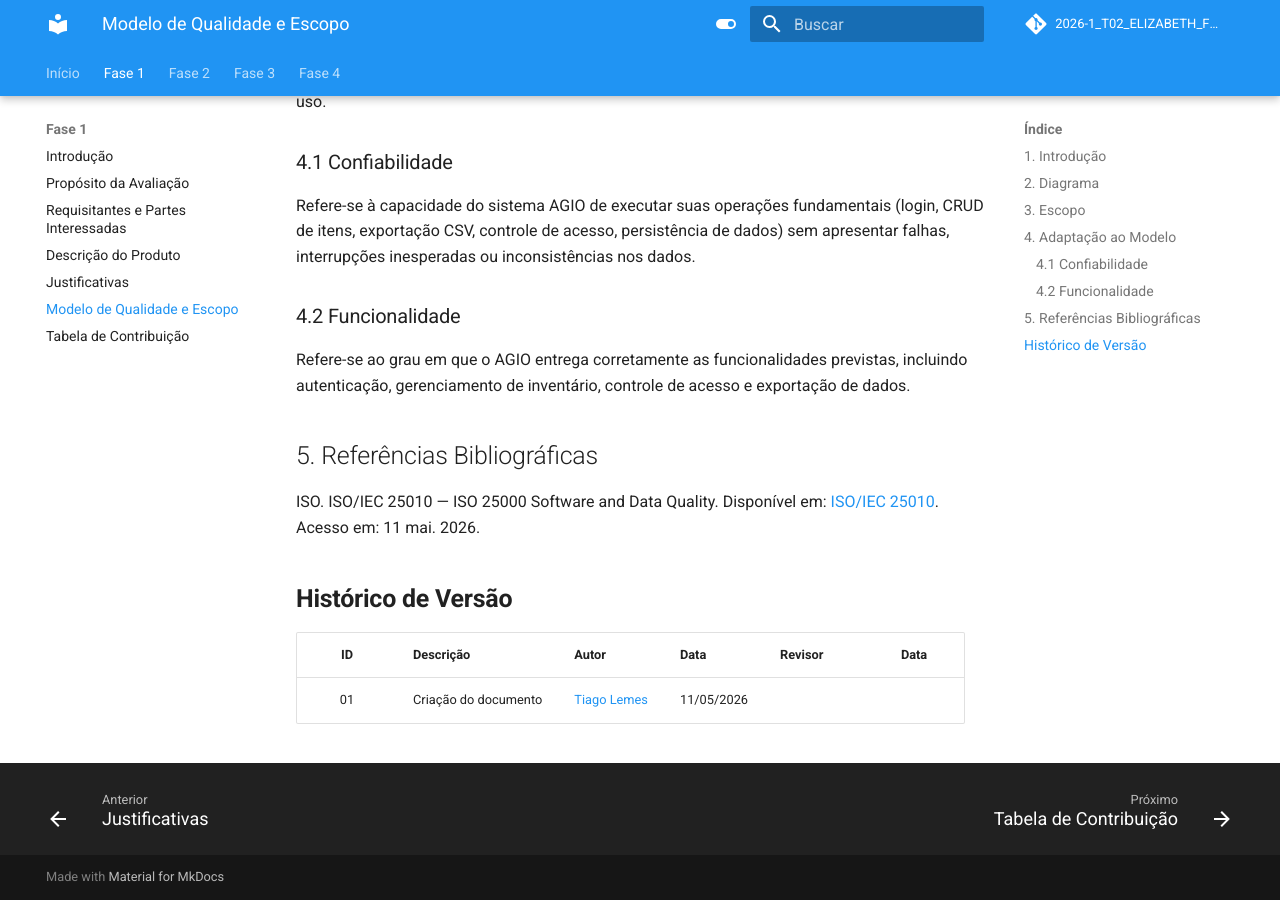
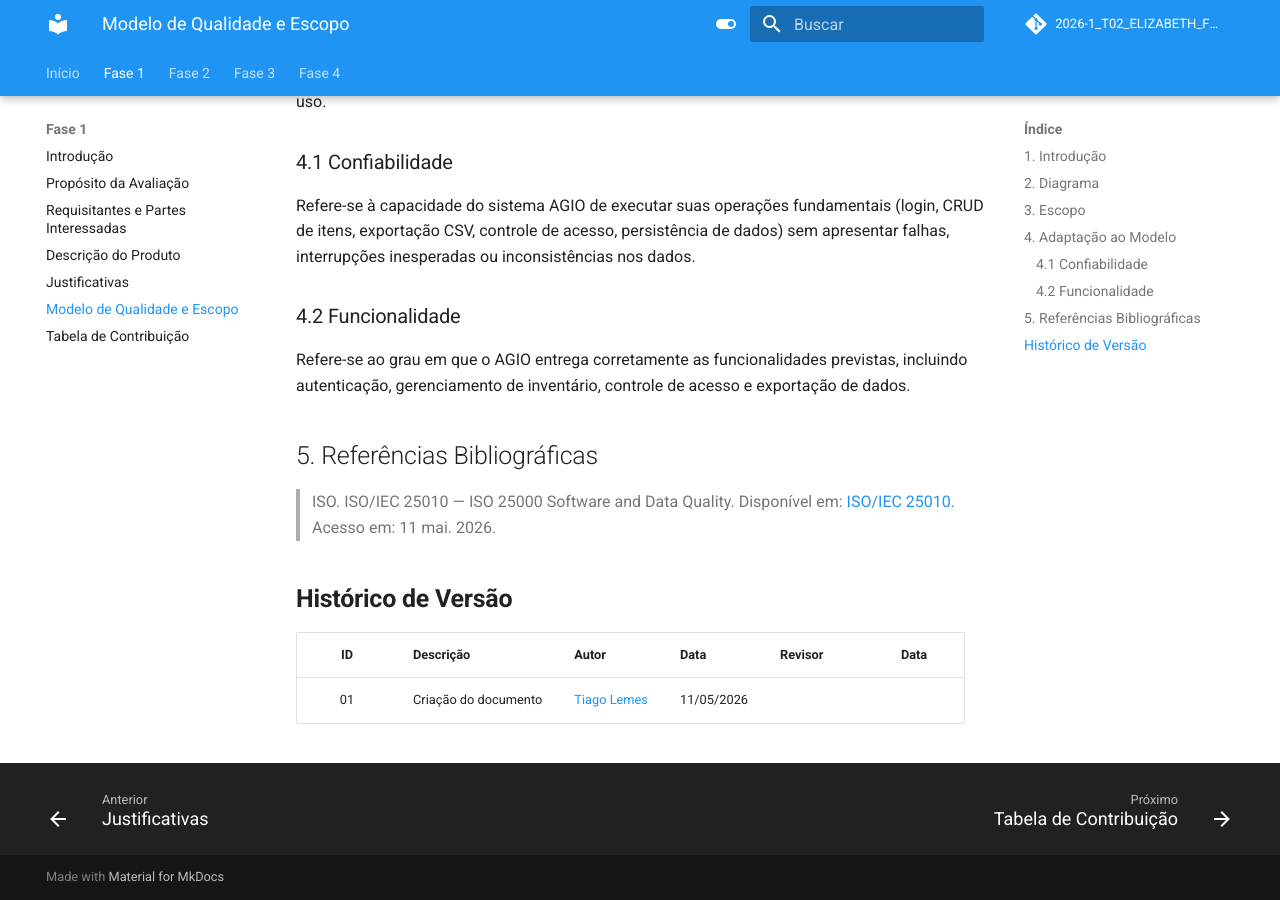
Before and after one commit to FCTE-Qualidade-de-Software-1/2026-1_T02_ELIZABETH_FRIEDMAN, an MkDocs documentation site: the page built from docs/fase1/5-modelo.md, in a window 1280 px wide and 900 px high, scrolled down 837 px. Built offline with MkDocs 1.6.1 and Material for MkDocs 9.7.7, drawn with Linux system fonts in a browser that asks for light colours; comment, search, counter and statistics services are not loaded.

```diff
--- a/docs/fase1/5-modelo.md
+++ b/docs/fase1/5-modelo.md
@@ -28,7 +28,7 @@ Refere-se ao grau em que o AGIO entrega corretamente as funcionalidades prevista
 
 ## 5. Referências Bibliográficas
 
-ISO. ISO/IEC 25010 — ISO 25000 Software and Data Quality. Disponível em: [ISO/IEC 25010](https://iso25000.com/index.php/en/iso-25000-standards/iso-25010). Acesso em: 11 mai. 2026.
+> ISO. ISO/IEC 25010 — ISO 25000 Software and Data Quality. Disponível em: [ISO/IEC 25010](https://iso25000.com/index.php/en/iso-25000-standards/iso-25010). Acesso em: 11 mai. 2026.
 
 ## **Histórico de Versão**
 
```
